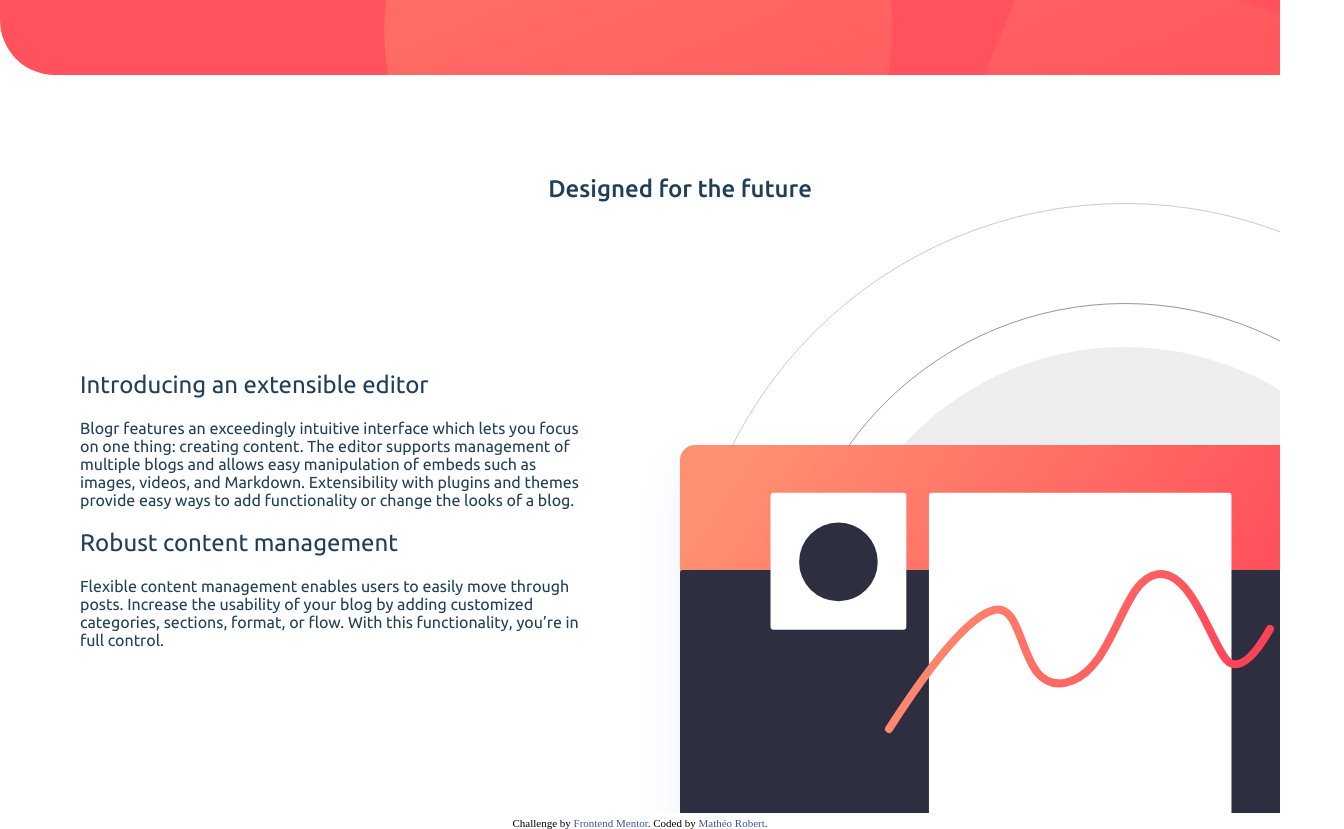
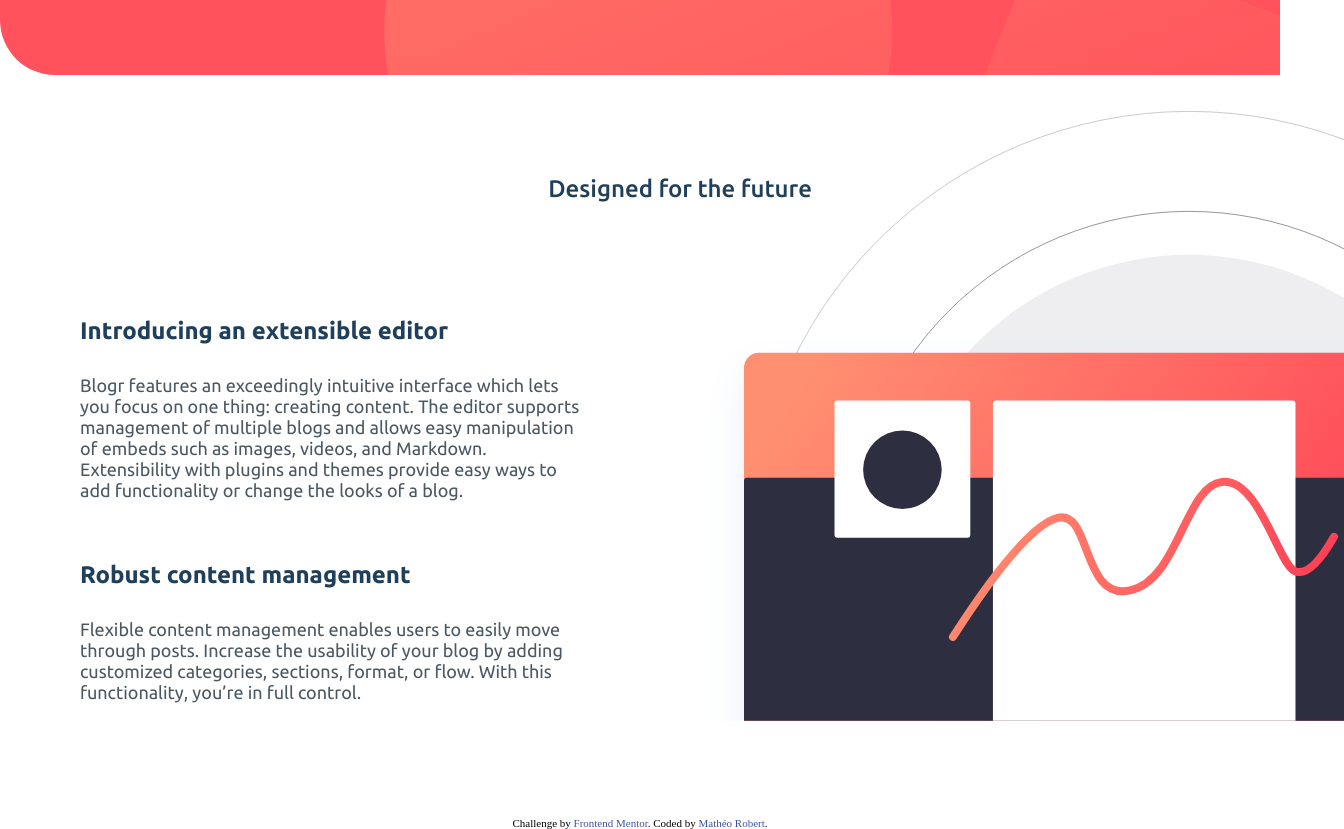
Before and after one commit to Matheorbt/frontendmentor-blogr-landing-page, a plain HTML site: page index.html in a window 1280 px wide. Shown: the part 346-1175 px from the top of the page, 1344 px wide, since content can reach past the window. Drawn offline with Linux system fonts and the light colour scheme.

Commit message:
Done introduction display

```diff
--- a/index.html
+++ b/index.html
@@ -39,6 +39,7 @@
     <h1 class="introduction-title">Designed for the future</h1>
     <div class="introduction-colum-wrap">
       <div class="introduction-column-text">
+        <div class="introduction-column-left">
           <h2 class="introduction-title-paragraph">Introducing an extensible editor</h2>
           <p class="introduction-paragraph">Blogr features an exceedingly intuitive interface which lets you focus on
             one
@@ -46,12 +47,16 @@
             The editor supports management of multiple blogs and allows easy manipulation of embeds such as images,
             videos, and Markdown. Extensibility with plugins and themes provide easy ways to add functionality or
             change the looks of a blog.</p>
+        </div>
+        <div class="introduction-column-right">
           <h2 class="introduction-title-paragraph">Robust content management</h2>
           <p class="introduction-paragraph">Flexible content management enables users to easily move through posts.
             Increase
             the usability of your blog
             by adding customized categories, sections, format, or flow. With this functionality, you’re in full control.
           </p>
+        </div>
+
       </div>
       <div class="introduction-column-illustration"><svg width="925" height="882" xmlns="http://www.w3.org/2000/svg"
           xmlns:xlink="http://www.w3.org/1999/xlink">
--- a/styles/_landing.scss
+++ b/styles/_landing.scss
@@ -7,3 +7,57 @@
 .attribution a {
     color: hsl(228, 45%, 44%);
 }
+
+.introduction-main-wrap {
+    display: flex;
+    justify-content: space-around;
+    align-items: center;
+    flex-direction: column;
+    margin-top: 100px;
+    margin-left: 80px;
+    .introduction-title {
+        font-family: "ubuntu", sans-serif;
+        font-weight: $ubuntuMedium;
+        color: $veryDarkBlue;
+    }
+    .introduction-colum-wrap {
+        display: flex;
+        flex-direction: row;
+        align-items: center;
+        gap: 50px;
+        .introduction-column-text {
+            display: flex;
+            flex-direction: column;
+            gap: 60px;
+            .introduction-title-paragraph {
+                font-family: "ubuntu", sans-serif;
+                font-weight: $ubuntuBold;
+                color: $veryDarkBlue;
+            }
+            .introduction-paragraph {
+                font-family: "ubuntu", sans-serif;
+                font-weight: $ubuntuRegular;
+                font-size: $fontSize;
+                color: $veryDarkGrayishBlue;
+                font-size: 18px;
+            }
+            .introduction-column-left {
+                display: flex;
+                justify-content: center;
+                align-items: flex-start;
+                flex-direction: column;
+                gap: 30px;
+            }
+            .introduction-column-right {
+                display: flex;
+                justify-content: center;
+                align-items: flex-start;
+                flex-direction: column;
+                gap: 30px;
+            }
+        }
+        .introduction-column-illustration {
+            transform: translate(10%,-15%);
+        }
+    }
+}
```
Also changed, not shown: styles/style.css, 1 other file. Lines whose indentation alone changed are shown as unchanged.
